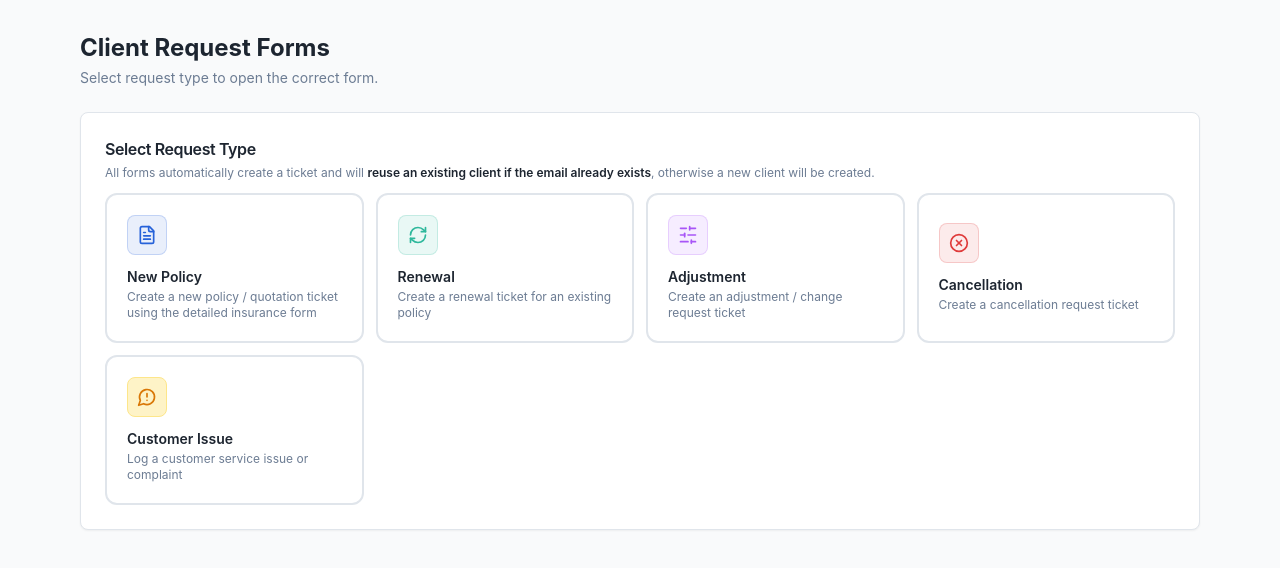
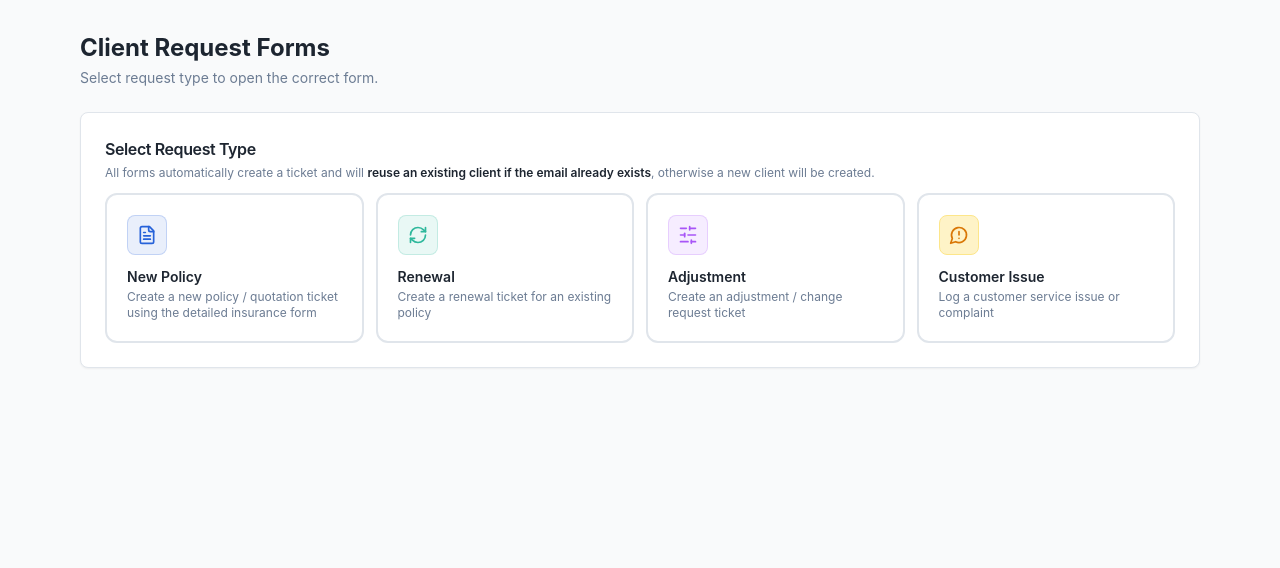
Before and after one commit to vibetechlabs-developer/CRM, a React (Vite) app in the folder frontend/: page /forms in a window 1280 px wide. Shown: the top 568 px of the page. Built offline with nearby package versions, Linux system fonts and the light colour scheme; the HTML template or start-up script is replaced by a standard one.

Commit message:
improvements

```diff
--- a/frontend/src/pages/ClientFormsLanding.tsx
+++ b/frontend/src/pages/ClientFormsLanding.tsx
@@ -1,5 +1,5 @@
 import { useNavigate } from "react-router-dom";
-import { FileText, RefreshCw, SlidersHorizontal, XCircle, MessageCircleWarning } from "lucide-react";
+import { FileText, RefreshCw, SlidersHorizontal, MessageCircleWarning } from "lucide-react";
 import { Card, CardContent, CardDescription, CardHeader, CardTitle } from "@/components/ui/card";
 import type { RequestType } from "@/lib/data";
 
@@ -34,14 +34,6 @@ const requestTypes: {
     icon: SlidersHorizontal,
     color: "text-purple-500",
     bg: "bg-purple-500/10 border-purple-500/20",
-  },
-  {
-    type: "Cancellation" as RequestType,
-    path: "/forms/cancellation",
-    description: "Create a cancellation request ticket",
-    icon: XCircle,
-    color: "text-destructive",
-    bg: "bg-destructive/10 border-destructive/20",
   },
   {
     type: "Customer Issue" as RequestType,
```
